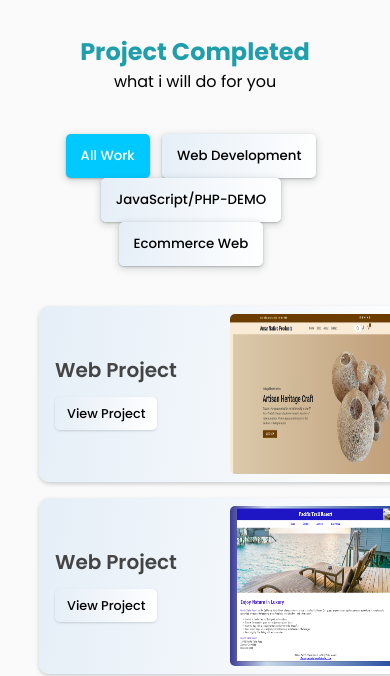
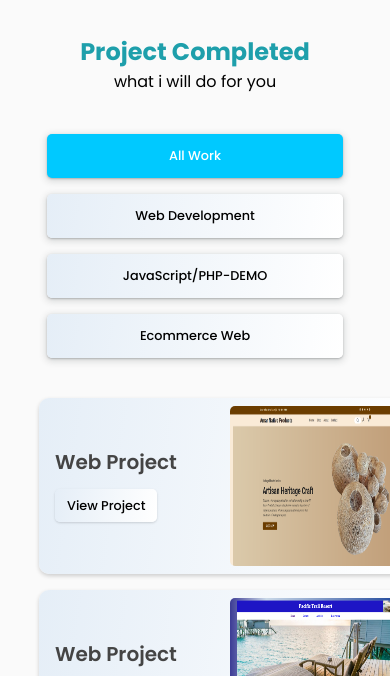
Before and after one commit to JaniBoyPerpetua140387/JanDev, a plain HTML site: page index.html in a window 390 px wide. Shown: the part 3860-4536 px from the top of the page. Drawn offline with nearby package versions, Linux system fonts and the light colour scheme.

Commit message:
Add files via upload

```diff
--- a/styles/style.css
+++ b/styles/style.css
@@ -930,6 +930,10 @@ footer{
     .project-box{
         width: 80%;
     }
+    .fillter-buttons button{
+        padding: 10px;
+        font-size: .8rem;
+    }
 }
 /* ----- MEDIA QUERY == 540px / RESPONSIVE ----- */
 @media only screen and (max-width: 540px){
@@ -945,4 +949,12 @@ footer{
     .input-field{
         width: 100%;
     }
+    .fillter-buttons{
+        display: grid;
+        grid-gap: 1rem;
+    }
+    .fillter-buttons button{
+        width: 100%;
+        padding: 13px;
+    }
 }
```
